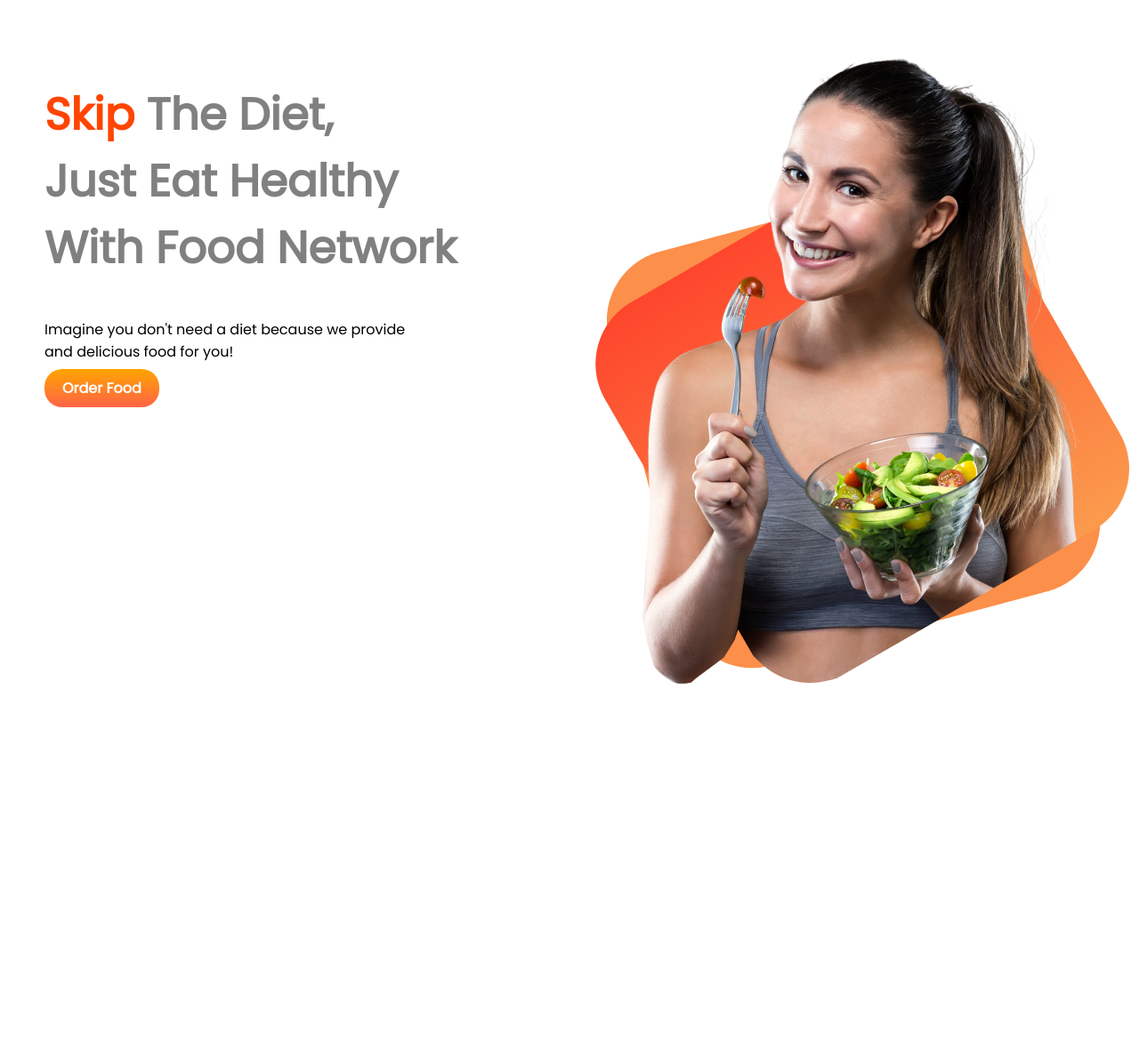
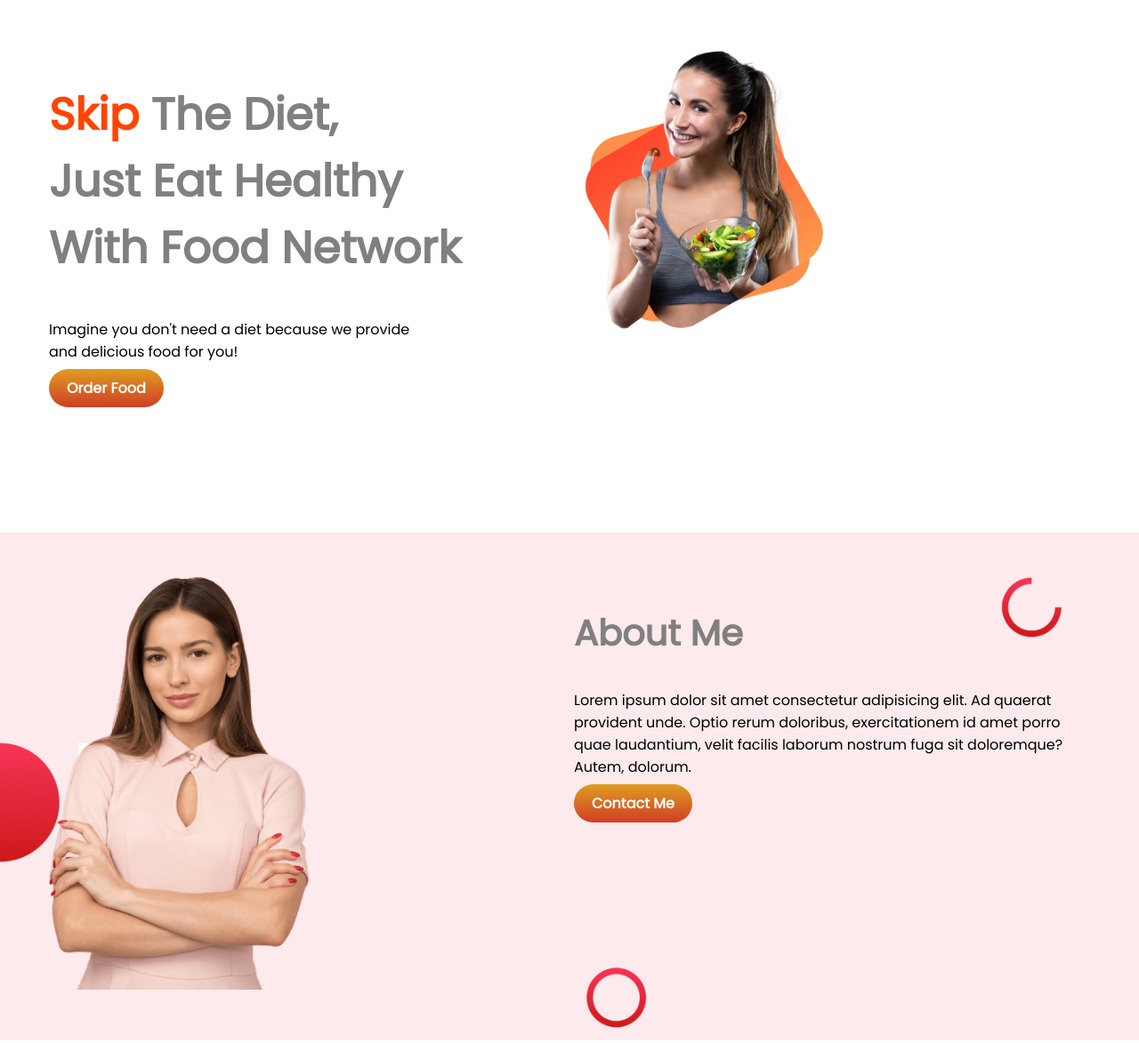
Before and after one commit to tanjilulkarim/Food-network-repo, a plain HTML site: page index.html in a window 1280 px wide. Shown: the whole page at 89% size. Before the commit the page ends 855 px from the top, so only its background shows below. Drawn offline with Linux system fonts and the light colour scheme.

Commit message:
Second-section-complete

```diff
--- a/index.html
+++ b/index.html
@@ -27,7 +27,23 @@
             <img src="images/female/Group 8425.png" alt="">
         </div>
     </section>
-    <!-- section 01 -->
+    <!-- section 02 -->
+
+    <section class="section2-background  flexible-container">
+        <div class="half-width">
+            <img src="images/female/Person Image.png" alt="">
+        </div>
+
+        <div class="half-width">
+            <h2>About Me</h2>
+            <p>Lorem ipsum dolor sit amet consectetur adipisicing elit. Ad quaerat provident unde. Optio rerum
+                doloribus, exercitationem id amet porro quae laudantium, velit facilis laborum nostrum fuga sit
+                doloremque? Autem, dolorum.</p>
+
+            <a class="link-button" target="blank"
+                href="https://www.linkedin.com/in/tanjil-karim-37a678191/?originalSubdomain=bd">Contact Me</a>
+        </div>
+    </section>
 
 
 </body>
--- a/style.css
+++ b/style.css
@@ -16,16 +16,35 @@ p{
 .flexible-container{
     display: flex;
     padding: 50px;
+    margin-bottom: 100px;
 }
 .half-width{
     width: 50%;
+    padding-left: 5px;
 }
+.half-width img{
+    width: 50%;
+}
+
 .link-button{
     text-decoration: none;
-    background-image: linear-gradient(orange,tomato);
-    border-radius: 20px;
-    font-weight: 700;
+    background-image: linear-gradient(rgb(223, 157, 34),rgb(207, 62, 37));
+    border-radius: 25px;
+    font-weight: 600;
     padding: 10px 20px ;
     color: white;
 }
 /* section 01    */
+
+/* section 02 */
+
+.section2-background {
+    background-image: url(images/shapes/Frame\ 58.jpg);
+    background-size: cover;
+
+}
+/* section 02 */
+h2{
+    color: grey;
+    font-size: 40px;
+}
```
Also changed, not shown: 1 other file.
